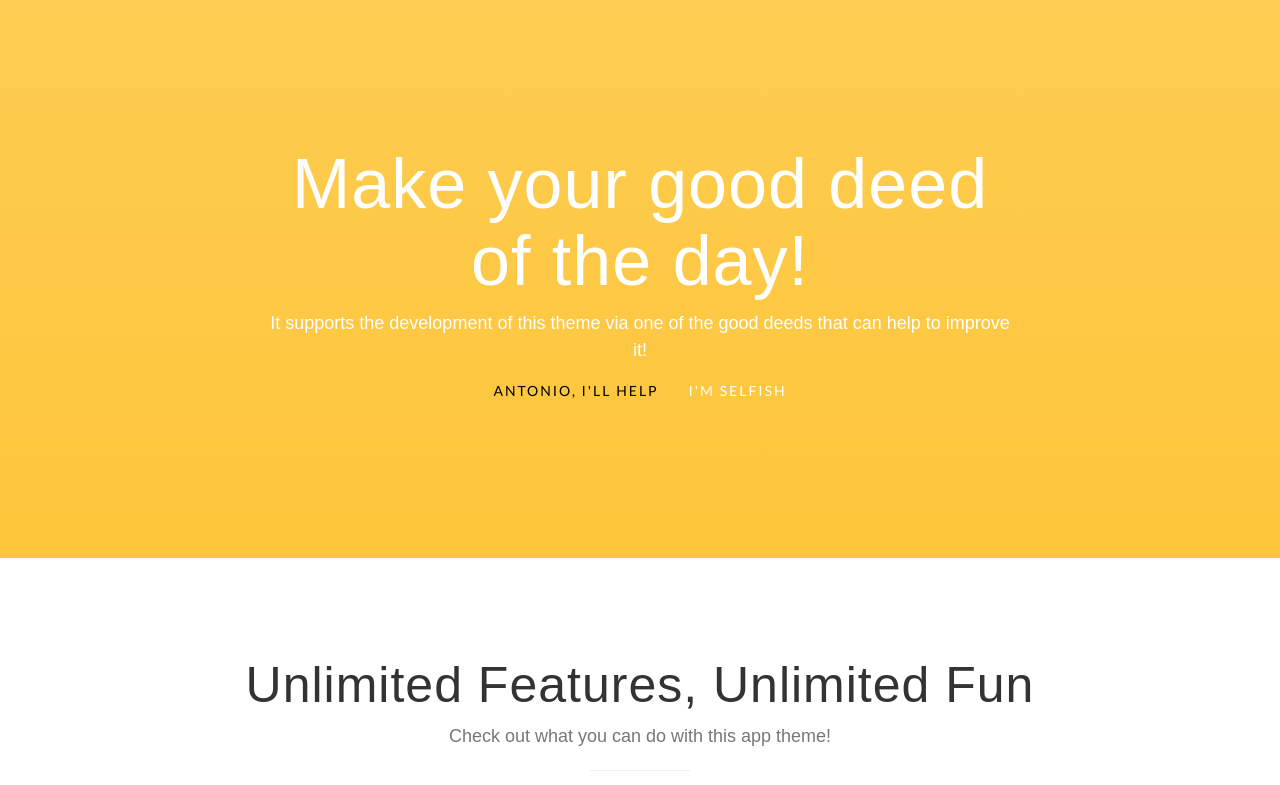
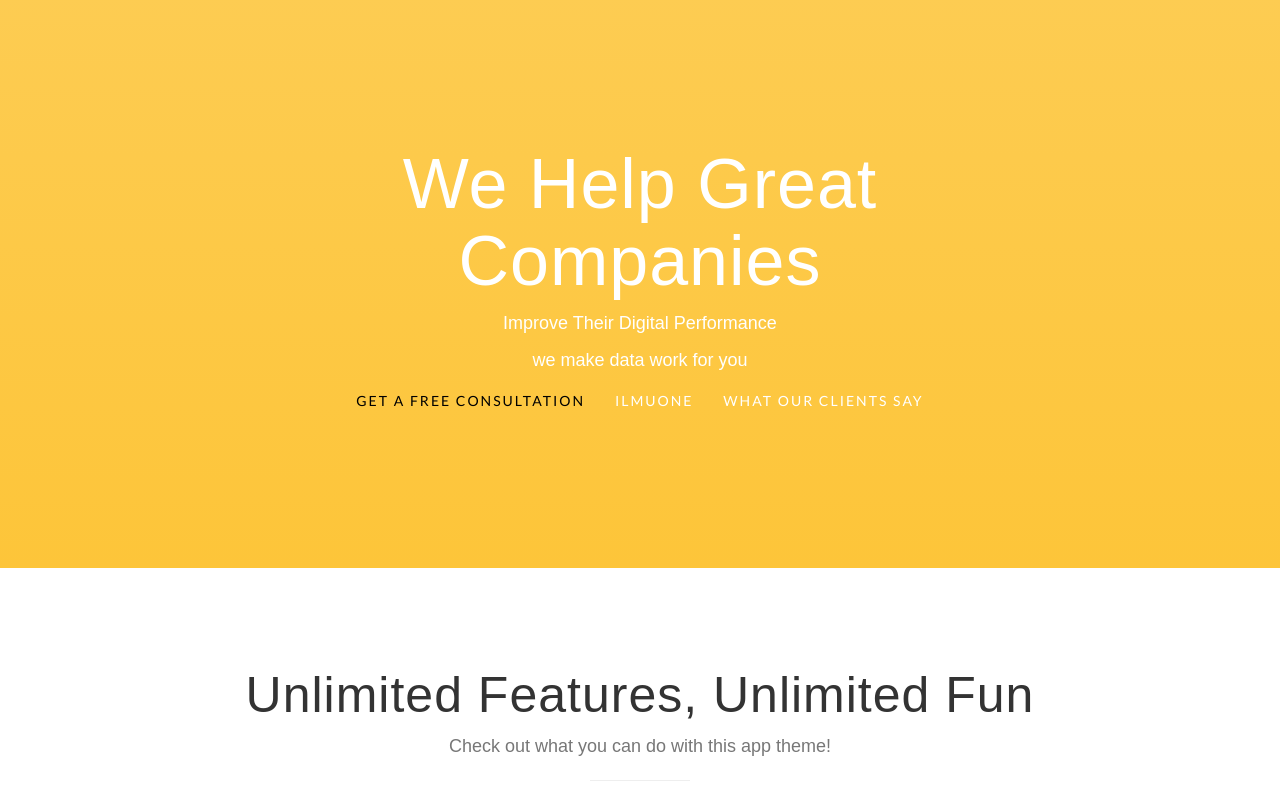
Before and after one commit to charlest7/adanamanya.github.io, a Jekyll site: the page built from index.html, in a window 1280 px wide and 900 px high, scrolled down 809 px, cut to the strip 115-900 px from the top of the window. Built offline with Jekyll 4.4.1, drawn with Linux system fonts in a browser that asks for light colours; nearby versions of some CDN libraries; some web fonts are replaced; the list of posts is cut into pages by our own code; a style sheet for code colours, icons or effects is not loaded.

Commit message:
Update call-to-action.html

```diff
--- a/_includes/call-to-action.html
+++ b/_includes/call-to-action.html
@@ -2,11 +2,15 @@
     <div class="container">
         <div class="row">
             <div class="col-md-8 col-md-offset-2">
-                <h2 class="section-heading">Make your good deed of the day!</h2>
-                <p>It supports the development of this theme via one of the good deeds that can help to improve it!</p>
+                <h2 class="section-heading">We Help Great Companies</h2>
+                <p>Improve Their Digital Performance</p>
+                <p>we make data work for you</p>
                 <div class="badges">
-                    <a style="color:black" class="btn btn-outline btn-xl page-scroll" href="#why">Antonio, I'll help</a>
-                    <a class="btn btn-outline btn-xl page-scroll" href="#portfolio">I'm selfish</a>
+                    <a style="color:black" class="btn btn-outline btn-xl page-scroll" href="#why">Get a free Consultation</a>
+                    <a class="btn btn-outline btn-xl page-scroll" href="https://analytics3.typeform.com/to/joNZ7S" data-mode="1" target="_blank">Ilmuone</a>
+<script>(function(){var qs,js,q,s,d=document,gi=d.getElementById,ce=d.createElement,gt=d.getElementsByTagName,id='typef_orm_share',b='https://s3-eu-west-1.amazonaws.com/share.typeform.com/';if(!gi.call(d,id)){js=ce.call(d,'script');js.id=id;js.src=b+'share.js';q=gt.call(d,'script')[0];q.parentNode.insertBefore(js,q)}id=id+'_';if(!gi.call(d,id)){qs=ce.call(d,'link');qs.rel='stylesheet';qs.id=id;qs.href=b+'share-button.css';s=gt.call(d,'head')[0];s.appendChild(qs,s)}})()</script>
+
+                    <a class="btn btn-outline btn-xl page-scroll" href="#portfolio">what our clients say</a>
                 </div>
             </div>
         </div>
```
